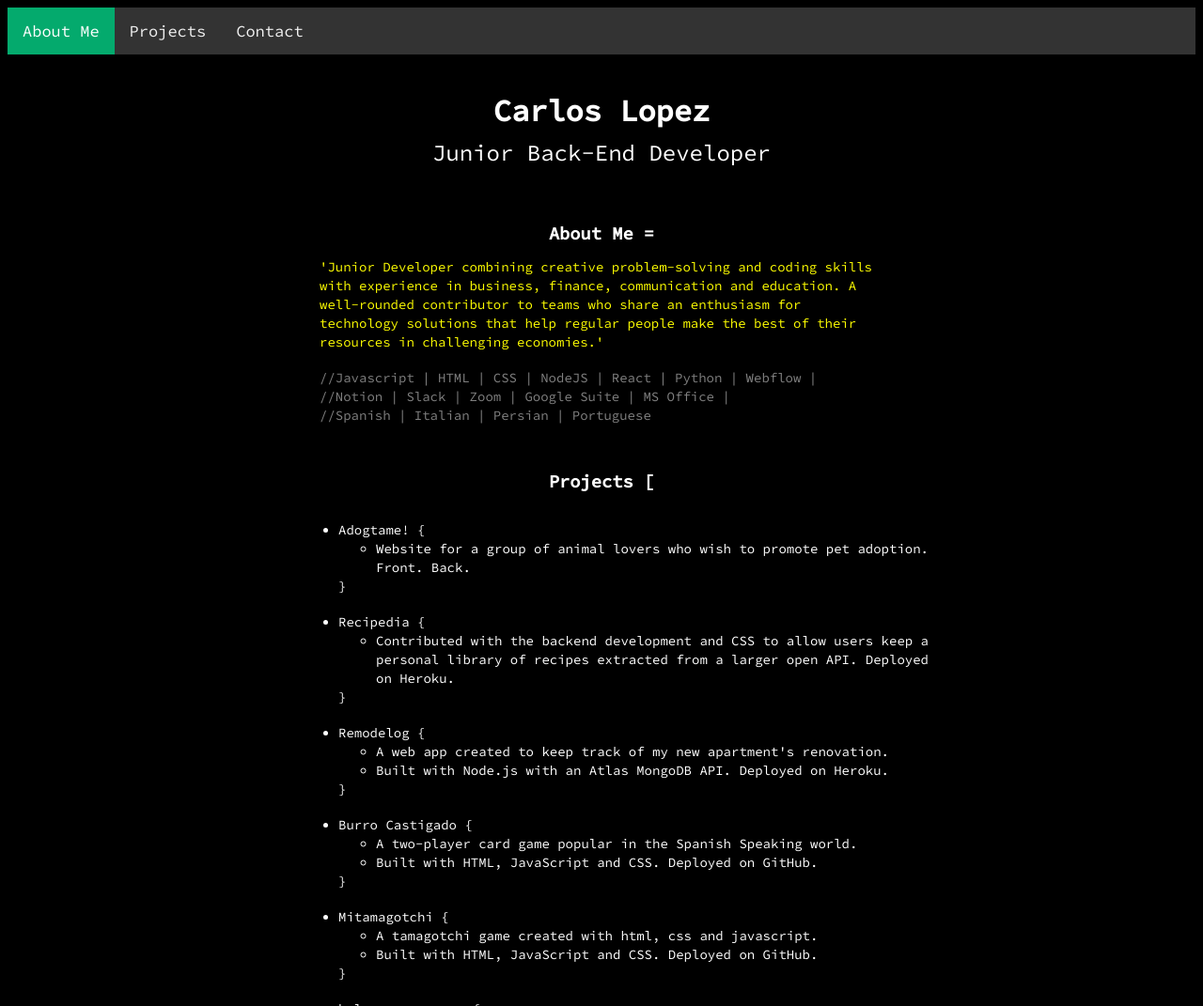
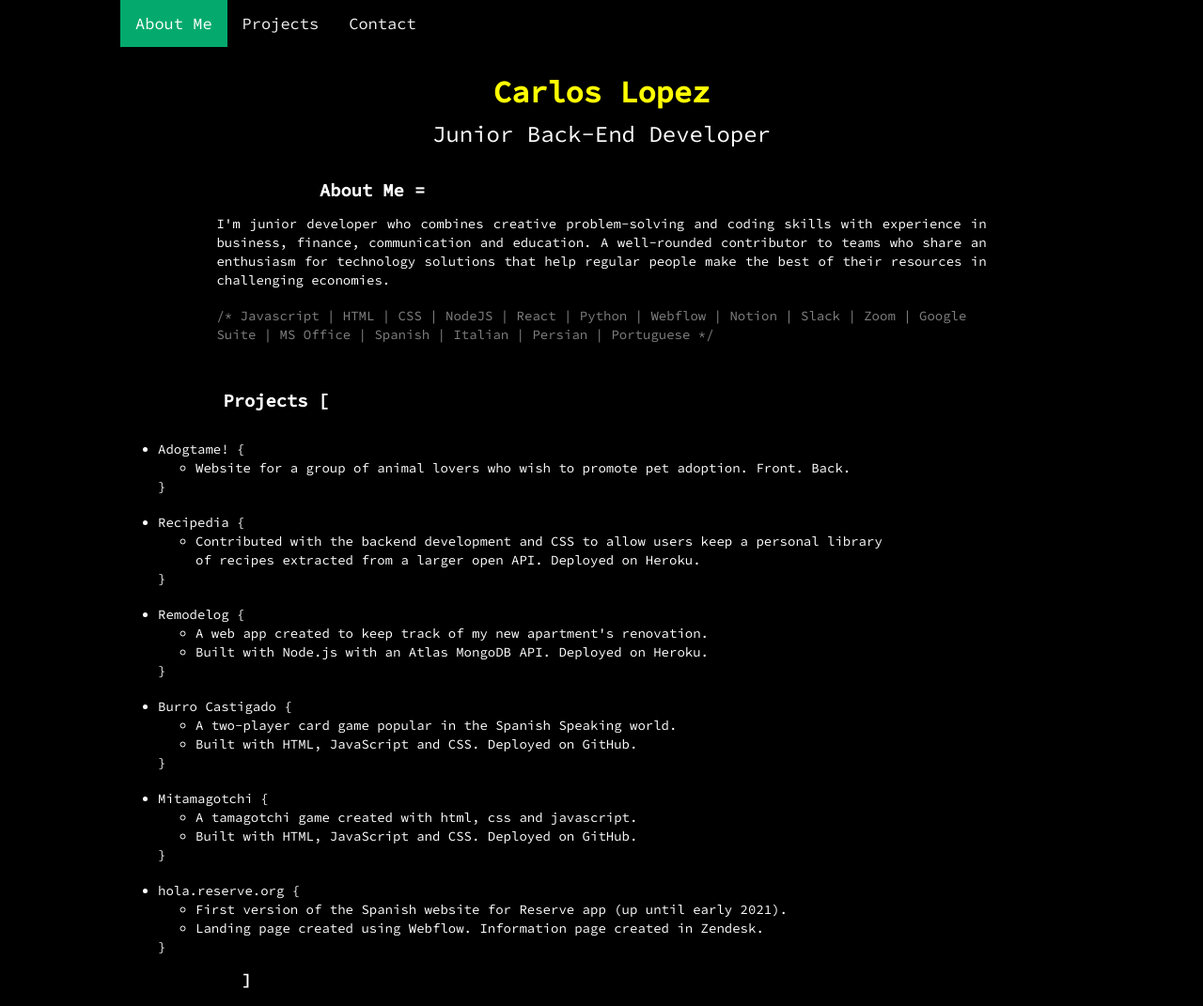
Before and after one commit to lopezferrer/portfolio, a plain HTML site: page index.html in a window 1280 px wide. Shown: the top 1071 px of the page at 94% size. Drawn offline with Linux system fonts and the light colour scheme.

Commit message:
position animation

```diff
--- a/css/style.css
+++ b/css/style.css
@@ -1,14 +1,17 @@
 body {
     background: black;
+    width: 80%;
+    margin: auto;
 }
 
-/* Add a black background color to the top navigation */
 .topnav {
-    background-color: #333;
+    position:fixed;
+    width: 120%;
+    margin: auto;
+    background-color: black;
     overflow: hidden;
 }
 
-/* Style the links inside the navigation bar */
 .topnav a {
     float: left;
     display: block;
@@ -19,26 +22,22 @@ body {
     font-family: 'Source Code Pro', monospace;
     font-weight: 400;
     font-size: 17px;
+    background-color: black;
 }
 
-/* Change the color of links on hover */
 .topnav a:hover {
     background-color: #ddd;
     color: black;
 }
 
-/* Add an active class to highlight the current page */
 .topnav a.active {
     background-color: #04AA6D;
     color: white;
 }
 
-/* Hide the link that should open and close the topnav on small screens */
 .topnav .icon {
     display: none;
 }
-
-/* When the screen is less than 600 pixels wide, hide all links, except for the first one ("Home"). Show the link that contains should open and close the topnav (.icon) */
   @media screen and (max-width: 600px) {
     .topnav a:not(:first-child) {display: none;}
     .topnav a.icon {
@@ -47,7 +46,6 @@ body {
     }
 }
 
-/* The "responsive" class is added to the topnav with JavaScript when the user clicks on the icon. This class makes the topnav look good on small screens (display the links vertically instead of horizontally) */
 @media screen and (max-width: 600px) {
     .topnav.responsive {position: relative;}
     .topnav.responsive a.icon {
@@ -62,38 +60,73 @@ body {
     }
 }
 
+#title {
+    width: 360px;
+    margin: auto;
+    padding-top: 3em;
+}
+
 h1 {
-    width: 600px;
+    width: 320px;
     margin: auto;
-    color: white;
+    color: yellow;
     text-align: center;
     font-family: 'Source Code Pro', monospace;
-    line-height: 40px;
+    line-height: 20px;
     letter-spacing: 0;
     padding-top: 40px;
 }
 
+@keyframes typewriter {
+    0% {width: 0;}
+    40% {width: 100%;}
+    100% {width: 100%;}
+}
+
 h2 {
-    width: 600px;
-    margin: auto;
     color: white;
     text-align: center;
     font-family: 'Source Code Pro', monospace;
     font-weight: 400;
-    line-height: 50px;
+    line-height: 30px;
+    overflow: hidden;
+    border-right: .20em solid orange;
+
+    white-space: nowrap;
+    animation: typewriter 10s steps(44) infinite normal both, blinkTextCursor 500ms steps(44) infinite normal;
+}
+
+@keyframes blinkTextCursor {
+    from { border-color: transparent; } to { border-color: orange; }
+}
+
+#about-me {
+    width: 80%;
+    margin: auto;
+    text-align:justify;
+}
+
+#skills {
+    width: 80%;
+    color: gray;
+    margin: auto;
+}
+
+
+#projects {
+    width: 80%;
 }
 
 h3 {
     width: 600px;
     margin: auto;
     color: white;
-    text-align: center;
     font-family: 'Source Code Pro', monospace;
     line-height: 50px;
 }
 
 p {
-    width: 600px;
+    width: 80%;
     margin: auto;
     color: white;
     font-family: 'Source Code Pro', monospace;
@@ -102,20 +135,8 @@ p {
     line-height:20px;
 }
 
-#about-me {
-    width: 600px;
-    margin: auto;
-    color: yellow;
-}
-
-#skills {
-    width: 600px;
-    color: gray;
-    margin: auto;
-}
-
 li {
-    width: 600px;
+    width: 100%;
     margin: auto;
     color: white;
     font-family: 'Source Code Pro', monospace;
--- a/index.html
+++ b/index.html
@@ -15,24 +15,28 @@
 	  <script src="js/app.js"></script>
     <div class="topnav" id="myTopnav">
         <a href="#about" class="active">About Me</a>
-        <a href="#projects">Projects</a>
+        <a href="#projects_list">Projects</a>
         <a href="#contact">Contact</a>
         <a href="javascript:void(0);" class="icon" onclick="myFunction()">
           <i class="fa fa-bars"></i>
         </a>
     </div>
+    <div id="title">
       <h1>Carlos Lopez</h1>
       <h2>Junior Back-End Developer</h2>
+    </div>
+    <div>
+      <h3 id="#about">About Me =</h3>
+      <p id="about-me">I'm junior developer who combines creative problem-solving and coding skills
+      with experience in business, finance, communication and education. A well-rounded
+      contributor to teams who share an enthusiasm for technology solutions that help
+      regular people make the best of their resources in challenging economies.</p>
+      <br>
+      <p id="skills">/* Javascript | HTML | CSS | NodeJS | React | Python | Webflow | Notion | Slack | Zoom | Google Suite | MS Office | Spanish | Italian | Persian | Portuguese */</p>
       <br>
       <br>
-    <h3>About Me =</h3>
-    <p id="about-me">'Junior Developer combining creative problem-solving and coding skills with experience in business, finance, communication and education. A well-rounded contributor to teams who share an enthusiasm for technology solutions that help regular people make the best of their resources in challenging economies.'</p>
-      <br>
-    <p id="skills">//Javascript | HTML | CSS | NodeJS | React | Python | Webflow |
-      <br>//Notion | Slack | Zoom | Google Suite | MS Office |
-      <br>//Spanish | Italian | Persian | Portuguese</p>
-      <br>
-      <br>
+    </div>
+    <div id="projects">
       <h3>Projects [</h3>
         <ul id="projects_list">
           <li>Adogtame! {<br>
@@ -43,7 +47,8 @@
           <br>
           <li>Recipedia {<br>
             <ul>
-          <li>Contributed with the backend development and CSS to allow users keep a personal library of recipes extracted from a larger open API. Deployed on Heroku.</li>
+              <li>Contributed with the backend development and CSS to allow users keep a personal
+            library of recipes extracted from a larger open API. Deployed on Heroku.</li>
             </ul>
           }</li>
           <br>
@@ -75,9 +80,11 @@
             </ul>
           }<h3>]</h3></li>
         </ul>
-    <h3>Contact {</h3>
-      <p>in/carloslopezferrer | lopezferrer@gmail.com | (+58) 424-117-2738 | https://github.com/lopezferrer
-    </p>
+    </div>
+    <div>
+      <h3 id="contact">Contact {</h3>
+        <p>in/carloslopezferrer | carlos@lopezferrer.us | (+58) 424-1172738 | https://github.com/lopezferrer</p>
       <h3>}</h3>
+    </div>
   </body>
 </html>
```
Lines whose indentation alone changed are shown as unchanged.
